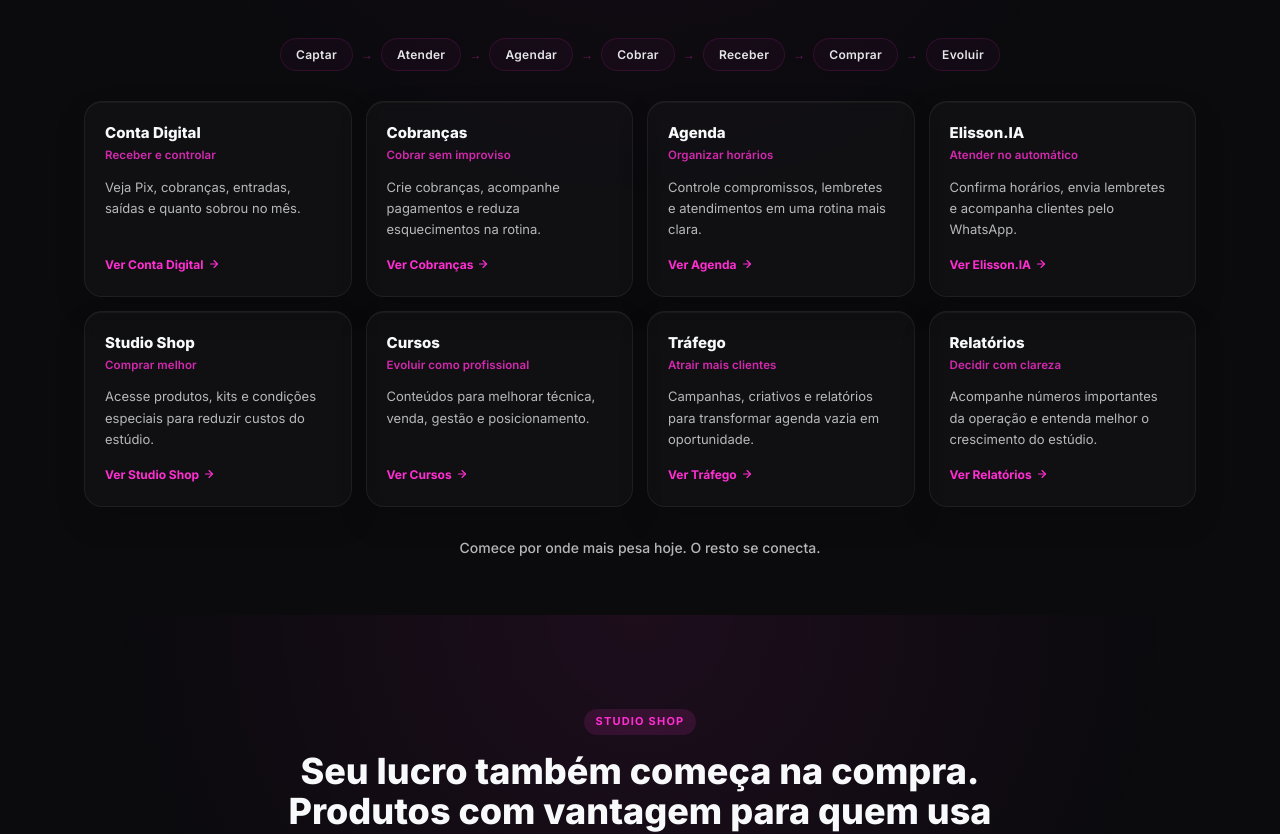
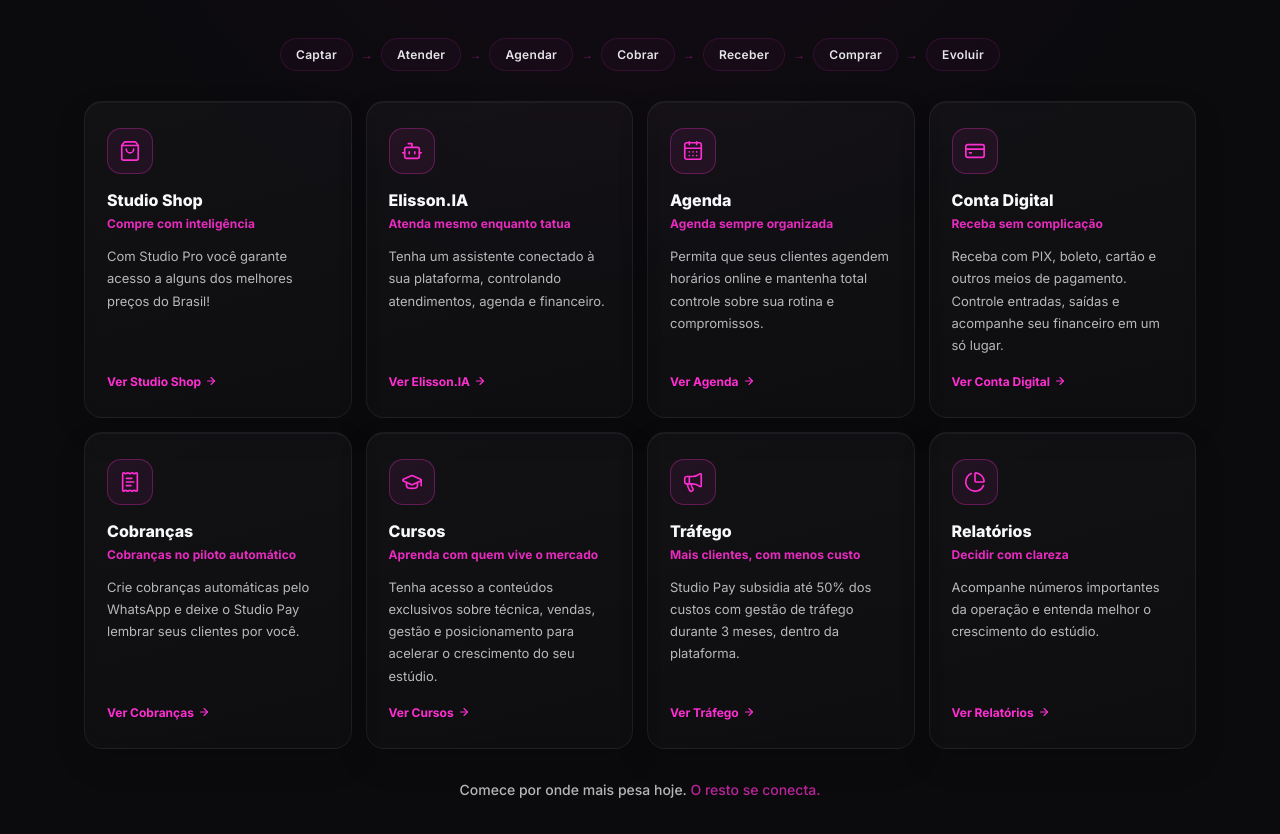
Before and after one commit to studiopay/studiopay-frontend, a React (Vite) app: page / in a window 1280 px wide. Shown: the part 2300-3134 px from the top of the page. Built offline with nearby package versions, Linux system fonts and the light colour scheme.

Commit message:
feat: refine landing ecosystem section

```diff
--- a/src/components/landing/StudioEcosystemPreview.jsx
+++ b/src/components/landing/StudioEcosystemPreview.jsx
@@ -1,75 +1,82 @@
 import { useState } from 'react'
 import { Link } from 'react-router-dom'
-import { ArrowRight, ChevronDown } from 'lucide-react'
+import {
+  ArrowRight, ChevronDown,
+  CreditCard, ReceiptText, CalendarDays, Bot, ShoppingBag, GraduationCap, Megaphone, PieChart,
+} from 'lucide-react'
 import Reveal from './Reveal'
 
-// "primary: true" marca os 4 módulos mostrados por padrão no mobile
-// (Studio Shop, Elisson.IA, Agenda, Conta Digital) — no desktop todos
-// os 8 continuam sempre visíveis, sem nenhuma alteração (ver CSS
-// escopado em @media max-width:640px). Nenhum módulo foi removido.
-// "mobileOrder" só reordena visualmente esses 4 cards no mobile (via
-// CSS order, escopado no mesmo breakpoint) — a ordem no array/desktop
-// não muda.
+// Ordem segue a narrativa da landing: Studio Shop, Elisson.IA, Agenda,
+// Conta Digital, Cobranças, Cursos, Tráfego, Relatórios — vale tanto
+// para o desktop (grid mostra os 8 nessa ordem) quanto para o mobile.
+// "primary: true" marca os 4 primeiros módulos, mostrados por padrão
+// no mobile (os outros 4 ficam atrás do botão "Ver mais recursos");
+// no desktop todos os 8 continuam sempre visíveis. Como esses 4 já são
+// os primeiros do array, a ordem visual no mobile sai correta sem
+// precisar de nenhum CSS "order" — só display:none nos não-primary.
 const modules = [
+  {
+    name: 'Studio Shop',
+    role: 'Compre com inteligência',
+    text: 'Com Studio Pro você garante acesso a alguns dos melhores preços do Brasil!',
+    to: '/studio-shop',
+    label: 'Ver Studio Shop',
+    Icon: ShoppingBag,
+    primary: true,
+  },
+  {
+    name: 'Elisson.IA',
+    role: 'Atenda mesmo enquanto tatua',
+    text: 'Tenha um assistente conectado à sua plataforma, controlando atendimentos, agenda e financeiro.',
+    to: '/elison-ia',
+    label: 'Ver Elisson.IA',
+    Icon: Bot,
+    primary: true,
+  },
+  {
+    name: 'Agenda',
+    role: 'Agenda sempre organizada',
+    text: 'Permita que seus clientes agendem horários online e mantenha total controle sobre sua rotina e compromissos.',
+    to: '/studio-agenda',
+    label: 'Ver Agenda',
+    Icon: CalendarDays,
+    primary: true,
+  },
   {
     id: 'conta-digital',
     name: 'Conta Digital',
-    role: 'Receber e controlar',
-    text: 'Veja Pix, cobranças, entradas, saídas e quanto sobrou no mês.',
+    role: 'Receba sem complicação',
+    text: 'Receba com PIX, boleto, cartão e outros meios de pagamento. Controle entradas, saídas e acompanhe seu financeiro em um só lugar.',
     to: '/studio-core',
     label: 'Ver Conta Digital',
+    Icon: CreditCard,
     primary: true,
-    mobileOrder: 4,
   },
   {
     name: 'Cobranças',
-    role: 'Cobrar sem improviso',
-    text: 'Crie cobranças, acompanhe pagamentos e reduza esquecimentos na rotina.',
+    role: 'Cobranças no piloto automático',
+    text: 'Crie cobranças automáticas pelo WhatsApp e deixe o Studio Pay lembrar seus clientes por você.',
     to: '/studio-core',
     label: 'Ver Cobranças',
-  },
-  {
-    name: 'Agenda',
-    role: 'Organizar horários',
-    text: 'Controle compromissos, lembretes e atendimentos em uma rotina mais clara.',
-    to: '/studio-agenda',
-    label: 'Ver Agenda',
-    primary: true,
-    mobileOrder: 3,
-  },
-  {
-    name: 'Elisson.IA',
-    role: 'Atender no automático',
-    text: 'Confirma horários, envia lembretes e acompanha clientes pelo WhatsApp.',
-    to: '/elison-ia',
-    label: 'Ver Elisson.IA',
-    primary: true,
-    mobileOrder: 2,
-  },
-  {
-    name: 'Studio Shop',
-    role: 'Comprar melhor',
-    text: 'Acesse produtos, kits e condições especiais para reduzir custos do estúdio.',
-    to: '/studio-shop',
-    label: 'Ver Studio Shop',
-    primary: true,
-    mobileOrder: 1,
+    Icon: ReceiptText,
   },
   {
     id: 'cursos',
     name: 'Cursos',
-    role: 'Evoluir como profissional',
-    text: 'Conteúdos para melhorar técnica, venda, gestão e posicionamento.',
+    role: 'Aprenda com quem vive o mercado',
+    text: 'Tenha acesso a conteúdos exclusivos sobre técnica, vendas, gestão e posicionamento para acelerar o crescimento do seu estúdio.',
     to: '/studio-learn',
     label: 'Ver Cursos',
+    Icon: GraduationCap,
   },
   {
     id: 'trafego',
     name: 'Tráfego',
-    role: 'Atrair mais clientes',
-    text: 'Campanhas, criativos e relatórios para transformar agenda vazia em oportunidade.',
+    role: 'Mais clientes, com menos custo',
+    text: 'Studio Pay subsidia até 50% dos custos com gestão de tráfego durante 3 meses, dentro da plataforma.',
     to: '/studio-ads',
     label: 'Ver Tráfego',
+    Icon: Megaphone,
   },
   {
     name: 'Relatórios',
@@ -77,6 +84,7 @@ const modules = [
     text: 'Acompanhe números importantes da operação e entenda melhor o crescimento do estúdio.',
     to: '/studio-core',
     label: 'Ver Relatórios',
+    Icon: PieChart,
   },
 ]
 
@@ -120,12 +128,11 @@ export default function StudioEcosystemPreview() {
 
         <div className={`ecosystem-grid${expanded ? ' ecosystem-grid-expanded' : ''}`}>
           {modules.map((mod, i) => (
-            <Reveal
-              key={mod.name}
-              delay={120 + i * 40}
-              className={mod.mobileOrder ? `ecosystem-reveal-order-${mod.mobileOrder}` : undefined}
-            >
+            <Reveal key={mod.name} delay={120 + i * 40}>
               <div className={`ecosystem-card${mod.primary ? ' ecosystem-card-primary' : ''}`} id={mod.id}>
+                <span className="ecosystem-card-icon" aria-hidden="true">
+                  <mod.Icon size={22} strokeWidth={1.8} />
+                </span>
                 <div className="ecosystem-card-head">
                   <p className="ecosystem-card-name">{mod.name}</p>
                   <p className="ecosystem-card-role">{mod.role}</p>
@@ -154,7 +161,7 @@ export default function StudioEcosystemPreview() {
 
         <Reveal delay={380}>
           <p className="ecosystem-footer-note">
-            Comece por onde mais pesa hoje. O resto se conecta.
+            Comece por onde mais pesa hoje. <span className="landing-accent">O resto se conecta.</span>
           </p>
         </Reveal>
       </div>
```
Also changed, not shown: src/styles/landing.css.
